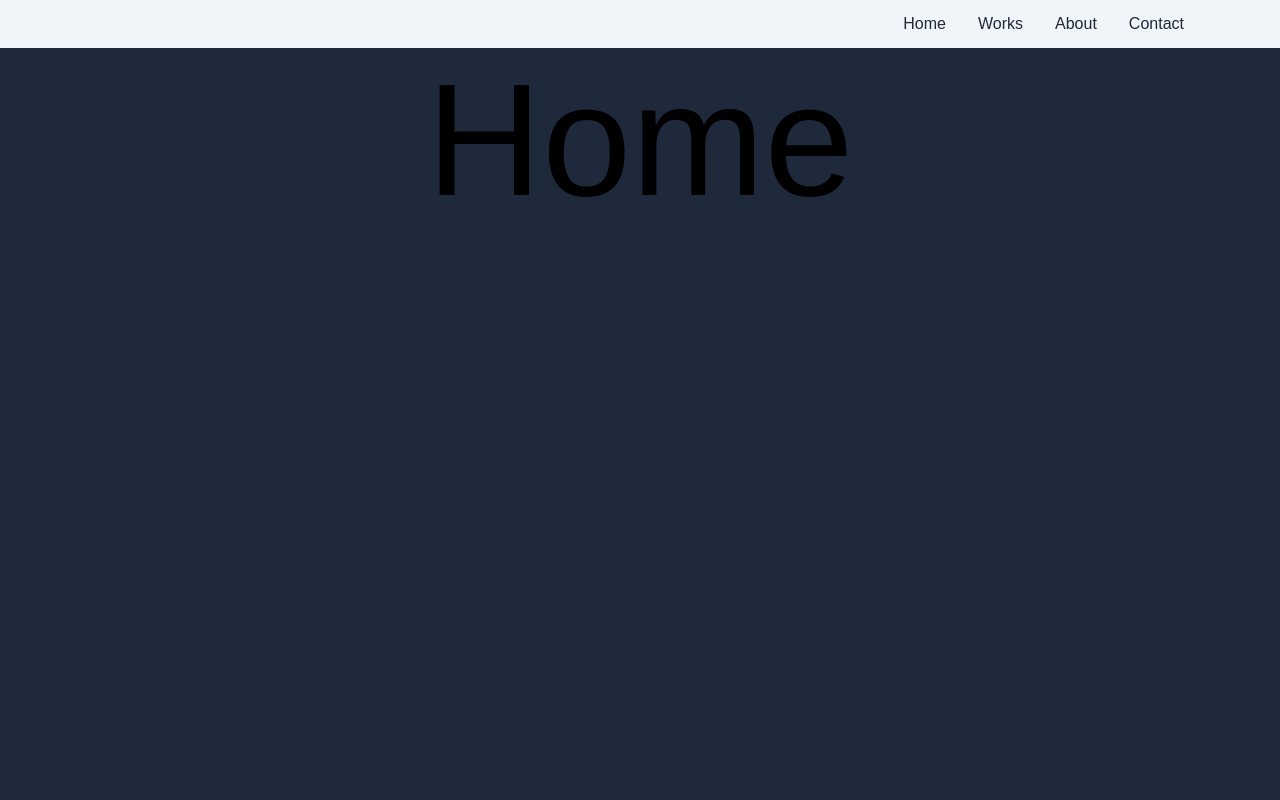
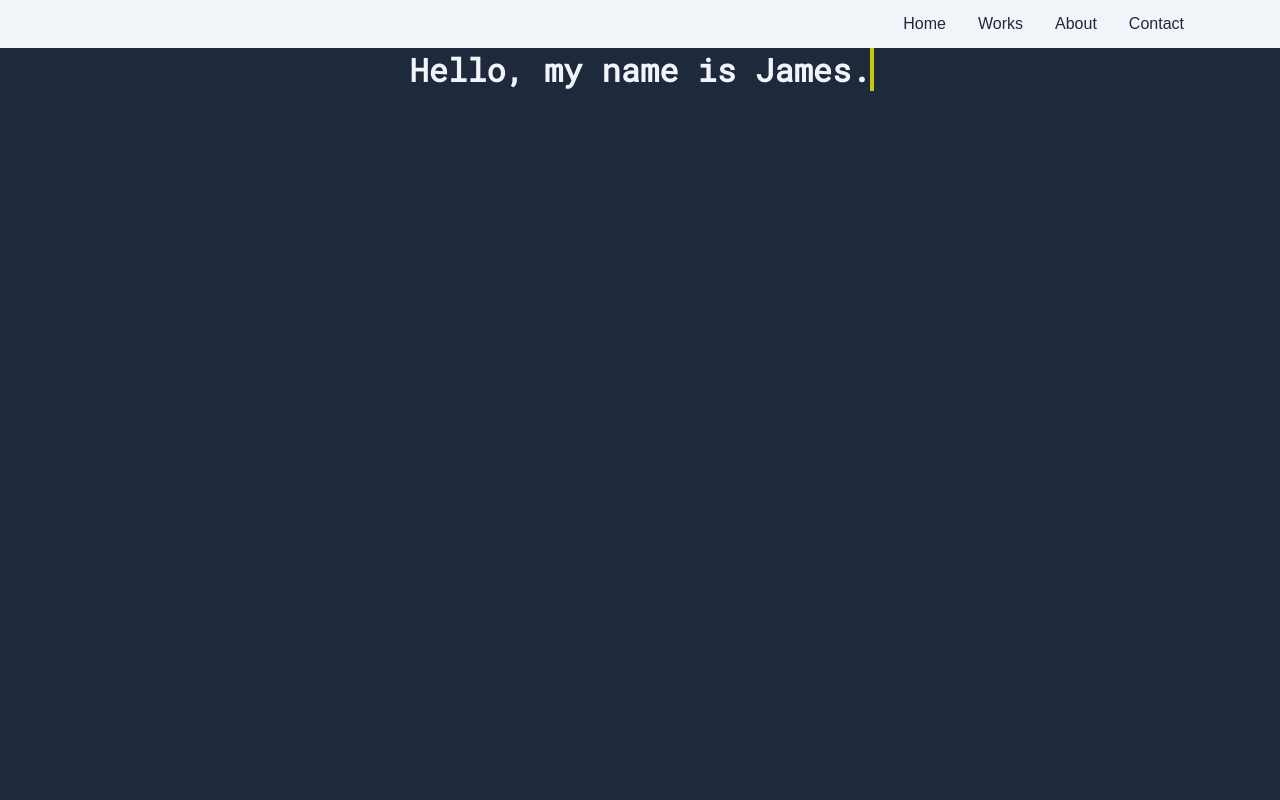
Before and after one commit to jamespark89/jamespark89.github.io, a Vue app: page / in a window 1280 px wide. Shown: the top 800 px of the page. Built offline with nearby package versions, Linux system fonts and the light colour scheme.

Commit message:
create typewriter head
create typewriter head by CSS

```diff
--- a/public/index.html
+++ b/public/index.html
@@ -1,15 +1,25 @@
 <!DOCTYPE html>
 <html lang="">
   <head>
-    <meta charset="utf-8">
-    <meta http-equiv="X-UA-Compatible" content="IE=edge">
-    <meta name="viewport" content="width=device-width,initial-scale=1.0">
-    <link rel="icon" href="<%= BASE_URL %>favicon.ico">
+    <meta charset="utf-8" />
+    <meta http-equiv="X-UA-Compatible" content="IE=edge" />
+    <meta name="viewport" content="width=device-width,initial-scale=1.0" />
+    <link rel="icon" href="<%= BASE_URL %>favicon.ico" />
+    <link rel="preconnect" href="https://fonts.googleapis.com" />
+    <link rel="preconnect" href="https://fonts.gstatic.com" crossorigin />
+    <link
+      href="https://fonts.googleapis.com/css2?family=Roboto+Mono&display=swap"
+      rel="stylesheet"
+    />
     <title><%= htmlWebpackPlugin.options.title %></title>
   </head>
   <body>
     <noscript>
-      <strong>We're sorry but <%= htmlWebpackPlugin.options.title %> doesn't work properly without JavaScript enabled. Please enable it to continue.</strong>
+      <strong
+        >We're sorry but <%= htmlWebpackPlugin.options.title %> doesn't work
+        properly without JavaScript enabled. Please enable it to
+        continue.</strong
+      >
     </noscript>
     <div id="app"></div>
     <!-- built files will be auto injected -->
--- a/src/App.vue
+++ b/src/App.vue
@@ -11,6 +11,7 @@ import Navbar from './components/Navbar.vue'
   --grey: #64748b;
   --dark: #1e293b;
   --light: #f1f5f9;
+  --typewriterSpeed: 3s;
 }
 
 * {
--- a/src/components/Navbar.vue
+++ b/src/components/Navbar.vue
@@ -18,13 +18,13 @@ export default {}
   position: fixed;
   top: 0;
   width: 100%;
+  justify-content: end;
+  padding-right: 5rem;
   z-index: 999;
   background-color: var(--light);
   height: 48px;
   display: flex;
-  justify-content: end;
   align-items: center;
-  padding-right: 5rem;
 }
 a {
   padding: 1rem;
--- a/src/views/HomeView.vue
+++ b/src/views/HomeView.vue
@@ -1,5 +1,7 @@
 <template>
-  <div id="home" class="home">Home</div>
+  <div id="home" class="home">
+    <h1>Hello, my name is James.</h1>
+  </div>
   <div id="works" class="works">Works</div>
   <div id="about" class="about">About</div>
   <div id="contact" class="contact">Contact</div>
@@ -14,14 +16,53 @@ export default {
 <style scoped>
 div {
   background: var(--dark);
-  width: 100vw;
-  height: 920px;
+  width: 100%;
+  height: 100vh;
   text-align: center;
-  font-size: 10rem;
+
   z-index: 0;
 }
 .home {
+  color: var(--light);
   margin-top: 48px;
+  display: flex;
+  justify-content: center;
+}
+h1 {
+  position: relative;
+  font-family: 'Roboto Mono', monospace;
+  width: max-content;
+  height: max-content;
+}
+h1::before,
+h1::after {
+  content: '';
+  position: absolute;
+  top: 0;
+  right: 0;
+  bottom: 0;
+  left: 0;
+}
+
+h1::before {
+  background: var(--dark);
+  animation: typewriter var(--typewriterSpeed) steps(24) 1s forwards;
+}
+h1::after {
+  width: 0.125em;
+  background: yellow;
+  animation: typewriter var(--typewriterSpeed) steps(24) 1s forwards,
+    blink 800ms steps(24) infinite;
+}
+@keyframes typewriter {
+  to {
+    left: 100%;
+  }
+}
+@keyframes blink {
+  to {
+    background: transparent;
+  }
 }
 .works {
   background: var(--light);
```
